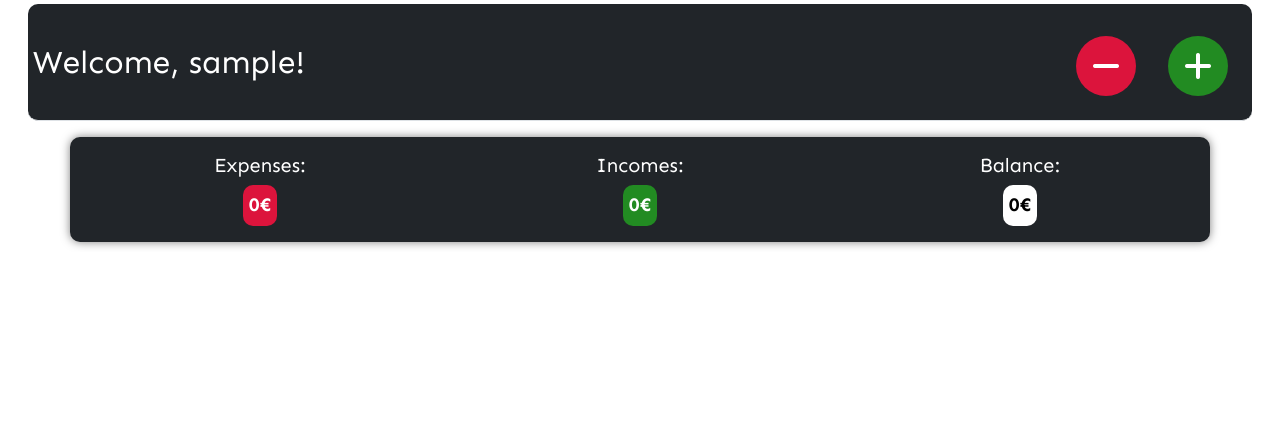
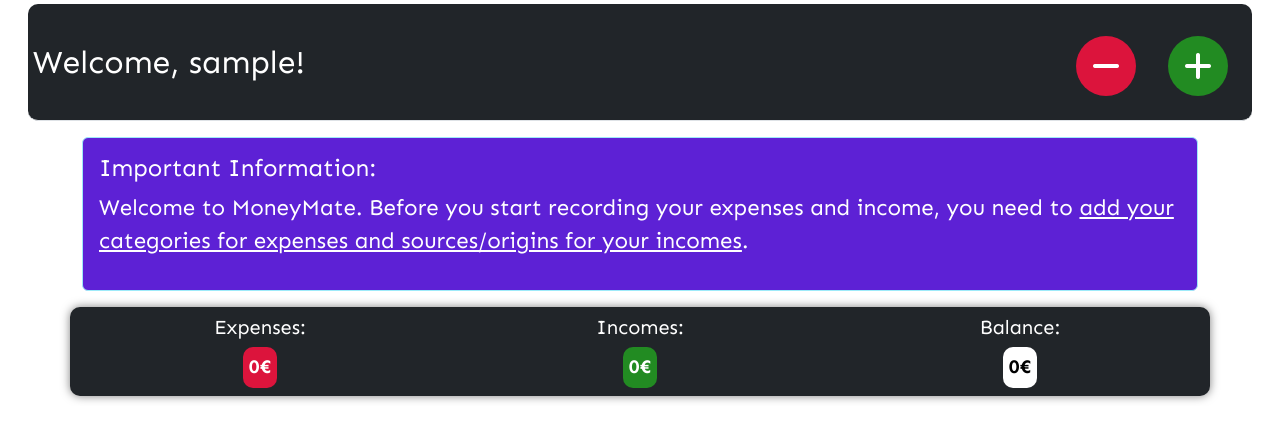
Before and after one commit to BohdanBezushka/MoneyMate, a Django app: page /dashboard/ in a window 1280 px wide. Shown: the part 87-528 px from the top of the page. Run offline with Django 3.2, Linux system fonts and the light colour scheme; the visitor is signed in with stand-in values (Sample User, id 1); data that the repository does not hold is empty; some libraries are stand-ins or nearby versions.

Commit message:
Add important information section dashboard.html

```diff
--- a/static/css/style.css
+++ b/static/css/style.css
@@ -412,7 +412,13 @@
     margin: 0 auto;
     margin-bottom: 10px;
     background-color: #343a40;
-  }
+}
+
+.alert.alert-info {
+    color: white;
+    background-color: #5d21d5;
+}
+
 
 /*                 delete button         */
 
--- a/templates/moneymate/base.html
+++ b/templates/moneymate/base.html
@@ -169,7 +169,7 @@
 						<img class="img-fluid" src="{% static 'img/foto4.png' %}" alt="Number3." />
 					</div>
 					<div class="col-md-6">
-						<h1>Share</h1>
+						<h1>SHARE</h1>
 						<p>Don't forget to share the app with your family, friends, and acquaintances so they can save money too!</p>
 						<a class="nav-link" href="{% url 'account_signup' %}">
 							<button class="btn btn-primary">Try MoneyMate now!</button>
--- a/templates/moneymate/dashboard.html
+++ b/templates/moneymate/dashboard.html
@@ -64,12 +64,24 @@
 	</div>
 </main>
 
+<!--Section to inform the user that they need to add their own categories and sources-->
 
-
+<section>
+	<div class="container">
+		<div class="row">
+			<div id="alert-info"  class="col-sm-12">
+				<div class="alert alert-info" role="alert">
+					<h4 class="alert-heading">Important Information:</h4>
+					<p>Welcome to MoneyMate. Before you start recording your expenses and income, you need to <u>add your categories for expenses and sources/origins for your incomes</u>.</p>
+				</div>
+			</div>
+		</div>
+	</div>
+</section>
 
 {% endblock %}
 
-<footer id="result-footer" class="container bg-dark text-white text-center py-3">
+<footer id="result-footer" class="container bg-dark text-white text-center py-2">
 	<div class="row">
 		<div class="col-sm-12 col-md">
 			<h5>Expenses:</h5>
```
